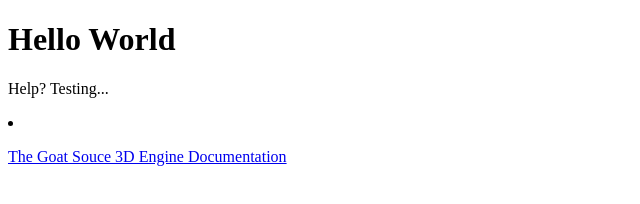
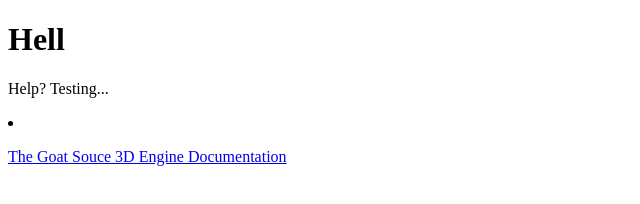
Before and after one commit to rinostar1998/Public-Documents, a plain HTML site: page index.html in a window 1280 px wide. Shown: the whole page, without its empty margins (0-640 px from the left). Drawn offline with Linux system fonts and the light colour scheme.

Commit message:
Update index.html

```diff
--- a/index.html
+++ b/index.html
@@ -1,7 +1,7 @@
 <!DOCTYPE html>
 <html>
   <body>
-    <h1>Hello World</h1>
+    <h1>Hell</h1>
     <p>Help? Testing...</p>
     <li><a href="./GoatDocumentWrapper.html" target="_blank">
      <p>The Goat Souce 3D Engine Documentation</p>
```
